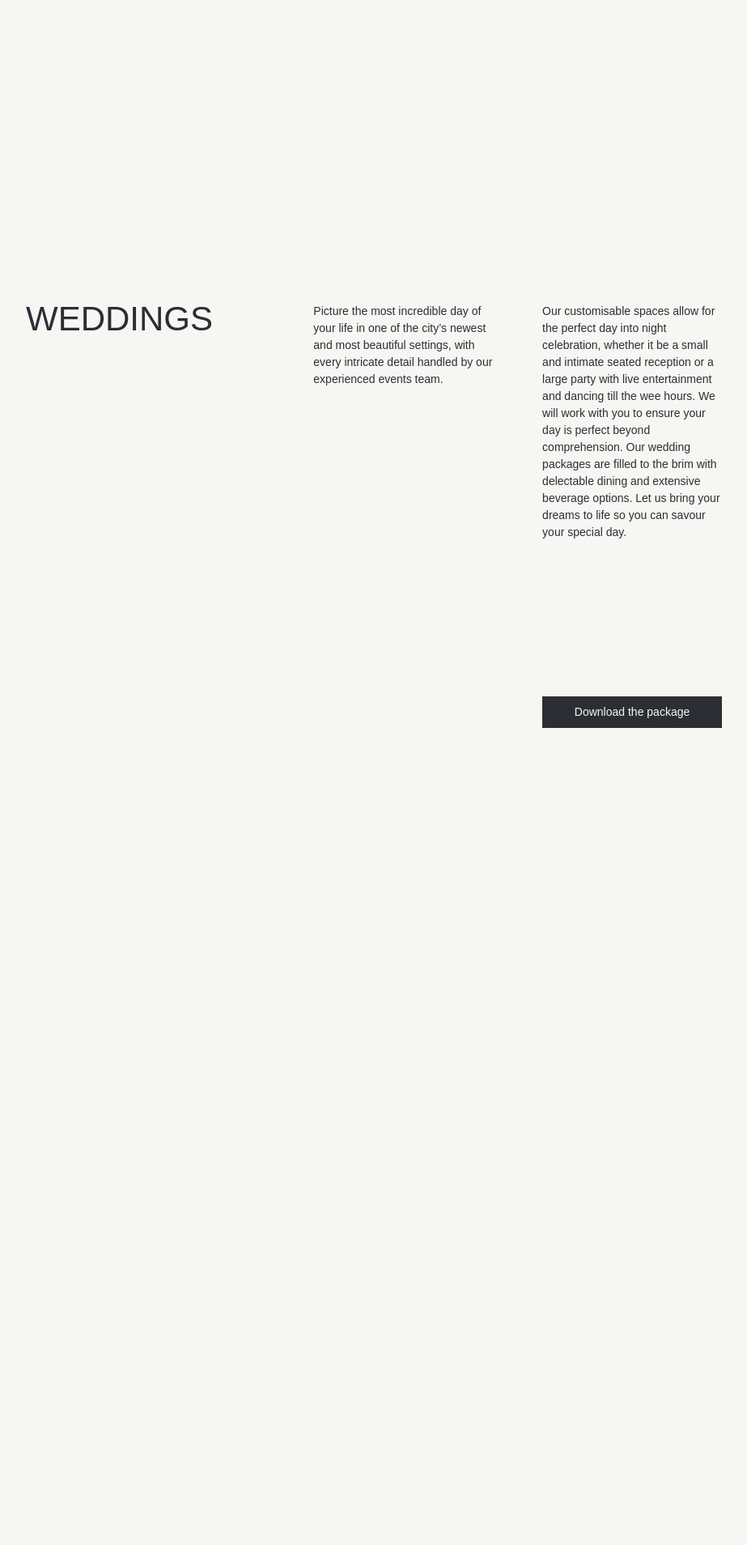
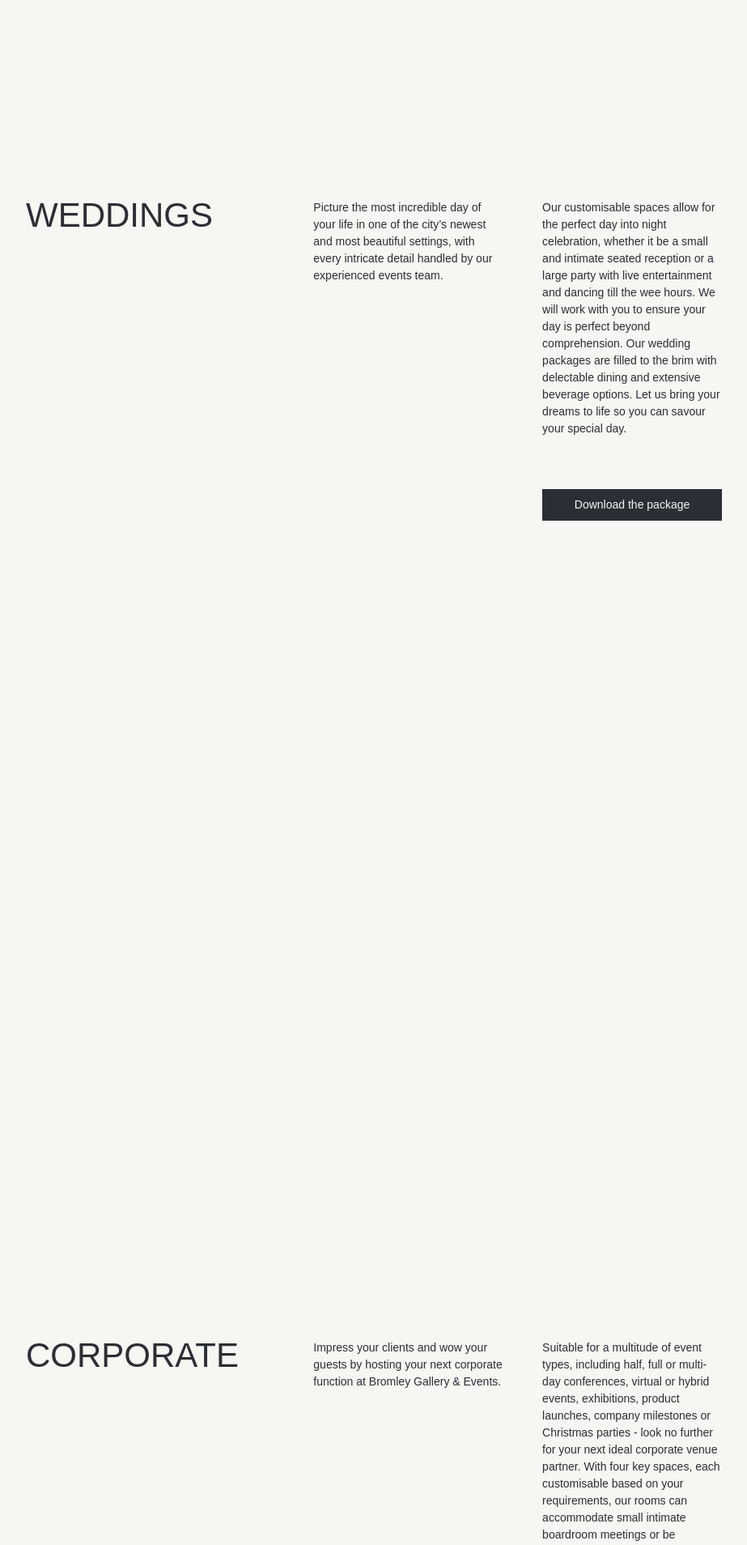
Before and after one commit to milosptr/event-centar, a Jekyll site: the page built from experiences.md, in a window 1280 px wide. Shown: the part 2786-4694 px from the top of the page at 81% size, without its empty margins (138-1061 px from the left). Built offline with Jekyll 4.4.1, drawn with Linux system fonts in a browser that asks for light colours; some web fonts are replaced.

Commit message:
update experiences page

```diff
--- a/_layouts/experiences.html
+++ b/_layouts/experiences.html
@@ -27,7 +27,10 @@
           src="{{experience.image}}"
           alt="experience photo"
         >
-        <h2 class="experience-headline w-1/3">
+        <!-- {% assign titleSize = variable.size %} -->
+        {% if experience.headline.size > 15 %}
+        <h2 class="experience-headline w-1/3" >
+          <!-- {{experience.headline.size}} -->
           {{experience.headline}}
         </h2>
         <div class="pt-40 lg:pt-20 lg:pr-16 relative lg:flex justify-between">
@@ -38,19 +41,42 @@
             {{experience.first_text}}
           </p>
           <div class="experience-second-text lg:w-1/3 lg:pr-4">
-          <p class="little-font lg:mb-48">
+            <p class="little-font">  <!-- lg:mb-48 -->
               {{experience.second_text}}
             </p>
             <a href="/EventsBrochure.pdf" target="blank">
-            <button class="experience-download-btn my-8 lg:my-0 w-full black-button little-font">
+              <button class="experience-download-btn my-8 lg:my-0 lg:mt-16 w-full black-button little-font">
                 Download the package
               </button>
             </a>
           </div>
         </div>
+        {% else %}
+        <h2 class="experience-headline w-1/3 experience-headline-extra-bottom">
+          {{experience.headline}}
+        </h2>
+        <div class="pt-24 lg:pt-20 lg:pr-16 relative lg:flex justify-between">
+          <h3 class="experience-title hidden lg:block lg:w-1/2 lg:pr-4 upper-font">
+            {{experience.title}}
+          </h3>
+          <p class="experience-first-text mt-8 lg:mt-0 little-font lg:w-1/3 lg:mr-12">
+            {{experience.first_text}}
+          </p>
+          <div class="experience-second-text lg:w-1/3 lg:pr-4">
+            <p class="little-font">  <!-- lg:mb-48 -->
+              {{experience.second_text}}
+            </p>
+            <a href="/EventsBrochure.pdf" target="blank">
+              <button class="experience-download-btn my-12 lg:my-0 lg:mt-16 w-full black-button little-font">
+                Download the package
+              </button>
+            </a>
           </div>
         </div>
+        {% endif %}
 
+      </div>
+    </div>
     {% endfor %}
   </div>
 </main>
--- a/css/style.css
+++ b/css/style.css
@@ -1033,8 +1033,16 @@
   }
 
   .experience-headline {
-        bottom: 8%;
+    bottom: 12%;
     font-size: 190px;
     line-height: 120px;
   }
+
+  .experience-headline-extra-bottom{
+    bottom: 15%;
   }
+
+  .experience-second-text p{
+    min-height: 330px;
+  }
+}
```
Lines whose indentation alone changed are shown as unchanged.
